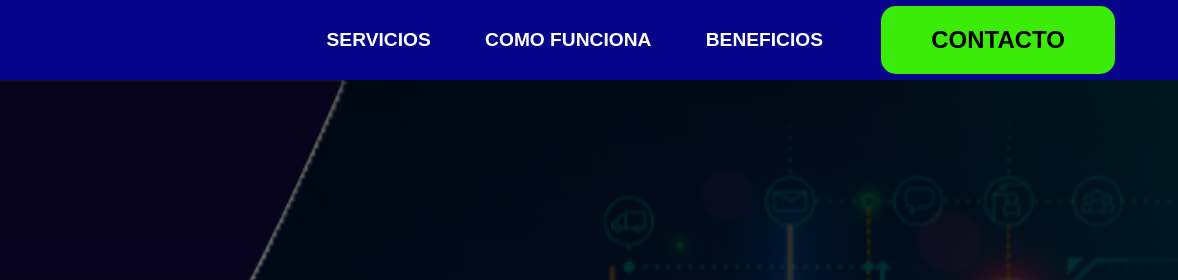
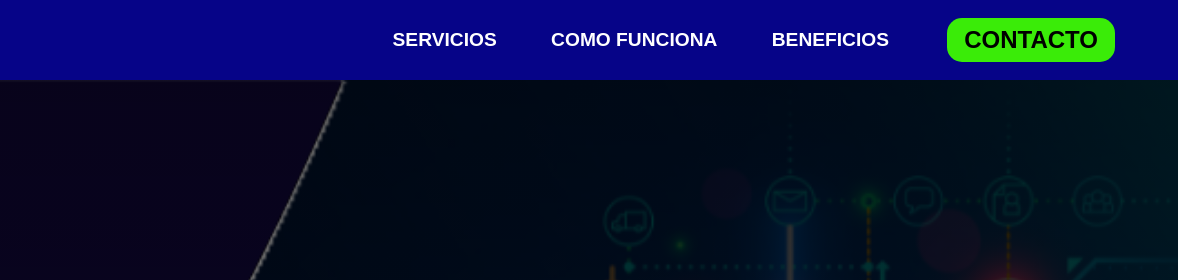
Before and after one commit to emmazaragoza/FOH, a website: page index.html in a window 1280 px wide. Shown: the top 280 px of the page, 102-1280 px from the left. Drawn offline with Linux system fonts and the light colour scheme.

Commit message:
mejora btn contacto nav

```diff
--- a/styles.css
+++ b/styles.css
@@ -98,7 +98,7 @@ header nav .links button {
     color: rgb(0, 0, 0);
     border: none;
     margin: 20px 15px;
-    padding: 20px 50px;
+    padding: 8px 17px;
     border-radius: 15px;
     cursor: pointer;
     font-weight: bold;
```
